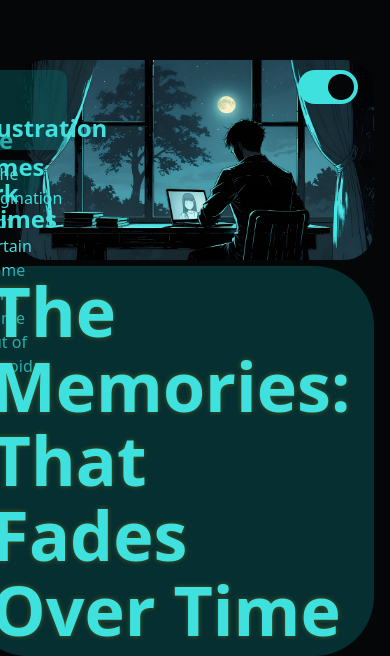
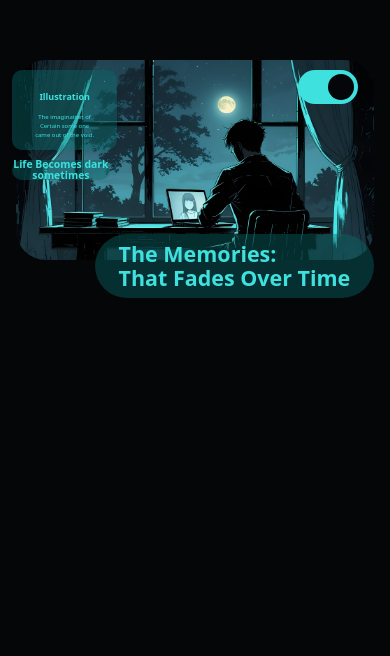
Before and after one commit to Thunderscotch/ReactJs-Ui, a React (Vite) app: page / in a window 390 px wide. Shown: the part 262-918 px from the top of the page. After the commit the page ends 844 px from the top, so only its background shows below. Built offline with nearby package versions, Linux system fonts and the light colour scheme.

Commit message:
Responsive design

```diff
--- a/src/App.jsx
+++ b/src/App.jsx
@@ -24,36 +24,74 @@ const Bubble = styled.div`
     background-color: ${props => props.color ? " var(--green-blue)" : "var(--mint-julip)"};
     color: ${props => props.color ? "var(--bunker-dark)" : "var(--copper-rose)"};
   }
+
+  @media (min-width: 320px) and (max-width: 480px) {
+    width: 30%;
+    height: 10%;
+    font-size: clamp(5px, 5px + 0.5vw, 10px);
+    left: -20px;
+  }
+  @media (min-width: 481px) and (max-width: 768px) {
+    width: 30%;
+    height: 10%;
+    font-size: var(--text--2);
+    left: -20px;
+  }
+  @media (min-width: 769px) and (max-width: 1024px) {
+    width: 40%;
+    height: 15%;
+    left: -20px;
+    font-size: var(--text--1);
+  }
+  @media (min-width: 1025px) and (max-width: 1440px) {
+    width: 40%;
+    height: 15%;
+    left: -50px;
+    font-size: var(--text--1);
+  }
 `;
 
 const lightTheme = {
   backgroundColor: "var(--mint-julip)",
   color: "var(--copper-rose)",
+  hoverBgColor: "var(--copper-rose)",
+  hoverColor: "var(--mint-julip)"
 }
 
 const darkTheme = {
-  backgroundColor: "var(--bunker-dark)",
+  backgroundColor: "rgba(8, 104, 104, 0.425)",
   color: "var(--green-blue)",
+  hoverBgColor: "var(--green-blue)",
+  hoverColor: "var(--bunker-dark)"
 }
 
-// const Box = styled.h1`
-//   position: absolute;
-//   fontSize: clamp(2.9rem, 2.6rem + 6.8vw, 6.2rem);
-//   top: 80%;
-//   right: -5%;
-//   display: block;
-//   text-align: start;
-//   z-index: 2;
-//   color: ${props => {props.theme.color;
-//     console.log(props.theme.color); return props.theme.color;
-//   }};
-//   background-color: ${props => {props.theme.backgroundColor;
-//     console.log(props.theme.backgroundColor); return props.theme.backgroundColor;
-//   }};
-//   padding: 0.5rem 1.5rem;
-//   border-radius: 60px;
-//   transition: all 0.3s ease;
-// `;
+const Box = styled.h1`
+  position: absolute;
+  font-size: var(--text-4);
+  top: 80%;
+  right: -5%;
+  display: block;
+  text-align: start;
+  z-index: 2;
+  color: ${props => props.theme.color};
+  background-color: ${props => props.theme.backgroundColor};
+  padding: 0.5rem 1.5rem;
+  border-radius: 60px;
+  transition: all 0.3s ease;
+
+  &:hover {
+    transform: scale(1.05) translate(5px, -5px);
+    background-color: ${props => props.theme.hoverBgColor};
+    color: ${props => props.theme.hoverColor};
+  }
+
+  @media (max-width: 768px) {
+    font-size: var(--text-2);
+  }
+  @media (max-width: 480px) {
+    font-size: var(--text-1);
+  }
+`;
 
 const Title = styled.h2`
   line-height: 1.1;
@@ -87,12 +125,12 @@ function App() {
           </label>
 
           {/* Dynamically toggle class */}
-          <h1 className={`header_image-h1 ${!isDark ? "light_h1-active" : "dark_h1-active"}`}>
-          {/* <Box> */}
+          {/* <h1 className={`header_image-h1 ${!isDark ? "light_h1-active" : "dark_h1-active"}`}> */}
+          <Box>
             The Memories: <br />
             That Fades Over Time
-          {/* </Box> */}
-          </h1>
+          </Box>
+          {/* </h1> */}
 
           <Bubble color={isDark}>
             <Title> {isDark ? "Life Becomes dark sometimes" : "But Light Shines In the Dark"} </Title>
--- a/src/assets/Card.module.css
+++ b/src/assets/Card.module.css
@@ -36,11 +36,103 @@
   }
 
   .cardTitle {
-    font-size: 1.5rem;
+    font-size: clamp(1.2rem, 1.1rem + 0.5vw, 1.5rem);
+    font-weight: bold;
+    margin-top: 0;
     margin-bottom: 10px;
+    transition: all 0.3s ease;
   }
 
   .cardDescription {
-    font-size: 1rem;
+    font-size: clamp(1rem, 0.9rem + 0.5vw, 1.2rem);
     margin-bottom: 20px;
+    transition: all 0.3s ease;
   }
+
+@media (min-width: 320px) and (max-width: 480px) {
+    .card {
+      padding: 20px 20px;
+      height: 20%;
+      width: 20%;
+      top: 5%;
+      left: -20px;
+      position: absolute;
+      border-radius: 10px;
+      box-shadow: 0 2px 5px rgba(0, 0, 0, 0.1);
+      transition: all 0.3s ease;
+    }
+
+    .cardTitle {
+      font-size: clamp(5px, 7px + 0.5vw, 10px);
+    }
+
+    .cardDescription {
+      font-size: clamp(4px, 4px + 0.5vw, 7px);
+    }
+  }
+
+@media (min-width: 480px) and (max-width: 768px) {
+    .card {
+      padding: 20px 20px;
+      height: 20%;
+      width: 20%;
+      top: 5%;
+      left: -20px;
+      position: absolute;
+      border-radius: 10px;
+      box-shadow: 0 2px 5px rgba(0, 0, 0, 0.1);
+      transition: all 0.3s ease;
+    }
+
+    .cardTitle {
+      font-size: var(--text--1);
+    }
+
+    .cardDescription {
+      font-size: var(--text--2);
+    }
+  }
+
+  @media (min-width: 769px) and (max-width: 1024px) {
+    .card {
+      padding: 20px 20px;
+      height: 20%;
+      width: 20%;
+      top: 5%;
+      left: -20px;
+      position: absolute;
+      border-radius: 10px;
+      box-shadow: 0 2px 5px rgba(0, 0, 0, 0.1);
+      transition: all 0.3s ease;
+    }
+
+    .cardTitle {
+      font-size: var(--text-1);
+    }
+
+    .cardDescription {
+      font-size: var(--text--1);
+    }
+  }
+
+  @media (min-width: 1025px) and (max-width: 1440px) {
+    .card {
+      padding: 20px 20px;
+      height: 15%;
+      width: 20%;
+      top: 5%;
+      left: -50px;
+      position: absolute;
+      border-radius: 10px;
+      box-shadow: 0 2px 5px rgba(0, 0, 0, 0.1);
+      transition: all 0.3s ease;
+    }
+
+    .cardTitle {
+      font-size: var(--text-1);
+    }
+
+    .cardDescription {
+      font-size: var(--text-0);
+    }
+  }
--- a/src/index.css
+++ b/src/index.css
@@ -9,13 +9,14 @@
   --button: #9f8880;
   --button-hover: #9a6764;
 
-  --text-5: clamp(2.9rem, 2.6rem + 6.8vw, 6.2rem);
+  --text-5: clamp(3.2rem, 3.0rem + 6.8vw, 6.2rem);
   --text-4: clamp(2.4rem, 1.8rem + 4.4vw, 4.8rem);
   --text-3: clamp(2.0rem, 1.4rem + 3.2vw, 3.2rem);
   --text-2: clamp(1.6rem, 1.2rem + 2.0vw, 2.4rem);
   --text-1: clamp(1.25rem, 1.05rem + 1.2vw, 1.75rem);
   --text-0: clamp(1rem, 0.95rem + 0.4vw, 1.125rem);
   --text--1: clamp(0.88rem, 0.88rem + 0.25vw, 1.25rem);
+  --text--2: clamp(0.60rem, 0.60rem + 0.25vw, 1rem);
 
   --bunker-dark: #050608;
   --green-blue: #3ee1de;
@@ -75,7 +76,7 @@ body {
 }
 
 h1 {
-  font-size: 3.2em;
+  /* font-size: 3.2em; */
   line-height: 1.1;
 }
 
```
